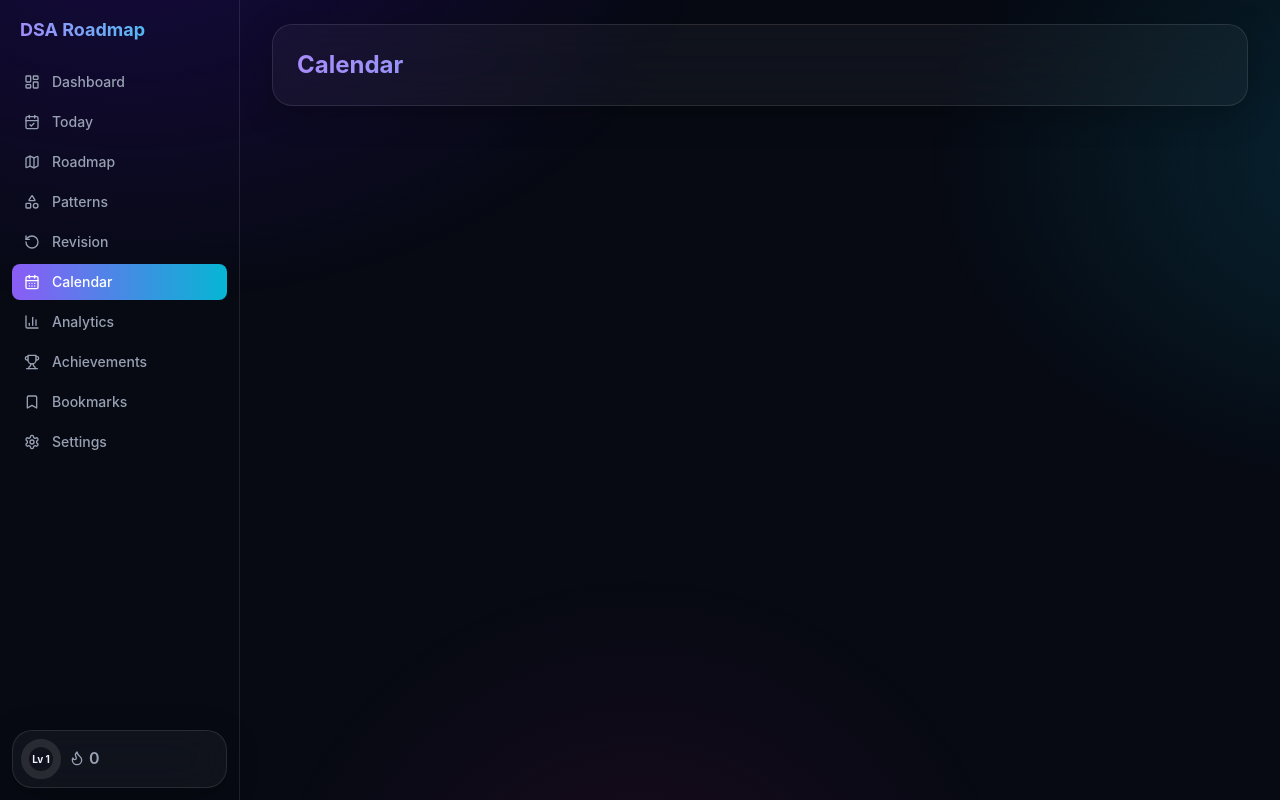
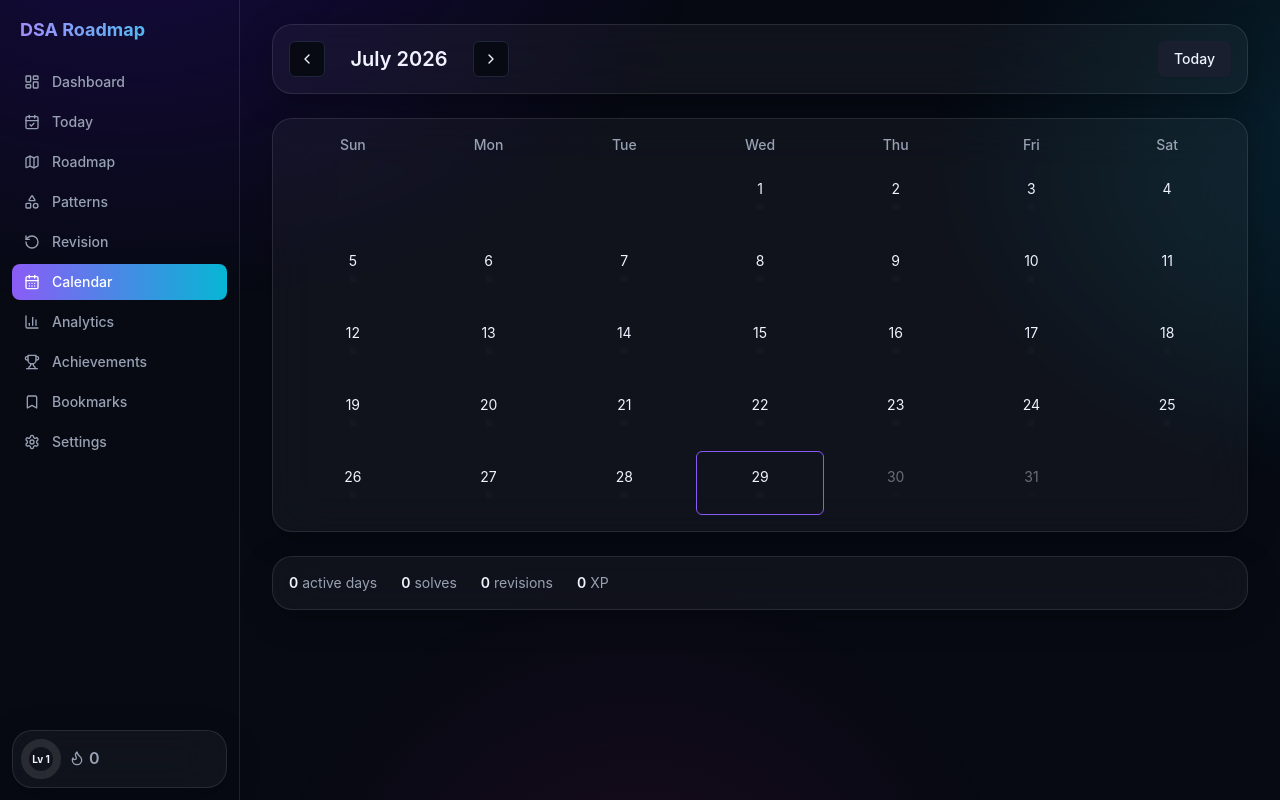
Before and after one commit to ayushsinghh0/LeetCode, a React (Vite) app: page /calendar in a window 1280 px wide. Built offline with nearby package versions, Linux system fonts and the light colour scheme.

Commit message:
feat: calendar with per-day detail dialog

```diff
--- a/src/pages/CalendarPage.tsx
+++ b/src/pages/CalendarPage.tsx
@@ -1,7 +1,247 @@
+import { useState } from 'react';
+import {
+  startOfMonth,
+  endOfMonth,
+  eachDayOfInterval,
+  getDay,
+  addMonths,
+  format,
+  parseISO,
+  isAfter,
+} from 'date-fns';
+import { ChevronLeft, ChevronRight, CheckCircle2, XCircle, Zap, Timer, CalendarX } from 'lucide-react';
+import { Dialog, DialogContent, DialogHeader, DialogTitle, DialogDescription } from '@/components/ui/dialog';
+import { Button } from '@/components/ui/button';
+import { EmptyState } from '@/components/shared/EmptyState';
+import { useAppDispatch, useAppSelector } from '@/store/hooks';
+import { activeQuestionSet } from '@/store/slices/uiSlice';
+import { selectPerDay, selectQuestionById } from '@/store/selectors';
+import { hasActivity, isPerfectDay } from '@/utils/engine/streak';
+import { toISODate, todayISO } from '@/utils/dates';
+import { cn } from '@/utils/cn';
+import type { DayLog } from '@/types';
+
+const WEEKDAY_LABELS = ['Sun', 'Mon', 'Tue', 'Wed', 'Thu', 'Fri', 'Sat'];
+
+// Same 0-4 intensity scale as the heatmap (src/components/shared/Heatmap.tsx) — kept in sync by
+// convention since Heatmap doesn't export its LEVEL_CLASS/level-bucketing helpers.
+const LEVEL_CLASS: Record<0 | 1 | 2 | 3 | 4, string> = {
+  0: 'bg-muted/40',
+  1: 'bg-violet-900/40',
+  2: 'bg-violet-700/50',
+  3: 'bg-violet-500/70',
+  4: 'bg-violet-400',
+};
+
+function activityLevel(count: number): 0 | 1 | 2 | 3 | 4 {
+  if (count === 0) return 0;
+  if (count <= 2) return 1;
+  if (count <= 5) return 2;
+  if (count <= 8) return 3;
+  return 4;
+}
+
+function dayLogCount(log: DayLog | undefined): number {
+  return log ? log.solvedIds.length + log.revisionsPassed.length + log.revisionsFailed.length : 0;
+}
+
+function titleFor(id: number): string {
+  return selectQuestionById(id)?.title ?? `#${id}`;
+}
+
 export default function CalendarPage() {
+  const dispatch = useAppDispatch();
+  const dayLogs = useAppSelector((s) => s.progress.dayLogs);
+  const perDay = useAppSelector(selectPerDay);
+  const today = todayISO();
+  const [viewMonth, setViewMonth] = useState<Date>(() => parseISO(today));
+  const [selectedDate, setSelectedDate] = useState<string | null>(null);
+
+  const monthStart = startOfMonth(viewMonth);
+  const monthEnd = endOfMonth(viewMonth);
+  const days = eachDayOfInterval({ start: monthStart, end: monthEnd });
+  const leadingOffset = getDay(monthStart);
+
+  const selectedLog = selectedDate ? dayLogs[selectedDate] : undefined;
+
+  let activeDays = 0;
+  let totalSolves = 0;
+  let totalRevisions = 0;
+  let totalXp = 0;
+  for (const day of days) {
+    const log = dayLogs[toISODate(day)];
+    if (hasActivity(log)) activeDays++;
+    if (log) {
+      totalSolves += log.solvedIds.length;
+      totalRevisions += log.revisionsPassed.length + log.revisionsFailed.length;
+      totalXp += log.xpEarned;
+    }
+  }
+
+  function handleDialogOpenChange(open: boolean) {
+    if (!open) setSelectedDate(null);
+  }
+
   return (
-    <div className="glass p-6">
-      <h1 className="text-2xl font-bold text-gradient">Calendar</h1>
+    <div className="space-y-6">
+      <header className="glass flex flex-wrap items-center justify-between gap-4 p-4">
+        <div className="flex items-center gap-2">
+          <Button
+            variant="outline"
+            size="icon"
+            aria-label="Previous month"
+            onClick={() => setViewMonth((m) => addMonths(m, -1))}
+          >
+            <ChevronLeft />
+          </Button>
+          <h1 className="min-w-[10ch] text-center text-xl font-semibold">{format(viewMonth, 'MMMM yyyy')}</h1>
+          <Button
+            variant="outline"
+            size="icon"
+            aria-label="Next month"
+            onClick={() => setViewMonth((m) => addMonths(m, 1))}
+          >
+            <ChevronRight />
+          </Button>
+        </div>
+        <Button variant="secondary" onClick={() => setViewMonth(parseISO(today))}>
+          Today
+        </Button>
+      </header>
+
+      <div className="glass p-4">
+        <div className="mb-2 grid grid-cols-7 gap-2 text-center text-sm font-medium text-muted-foreground">
+          {WEEKDAY_LABELS.map((label) => (
+            <div key={label}>{label}</div>
+          ))}
+        </div>
+        <div className="grid grid-cols-7 gap-2">
+          {Array.from({ length: leadingOffset }).map((_, i) => (
+            <div key={`pad-${i}`} aria-hidden="true" />
+          ))}
+          {days.map((day) => {
+            const iso = toISODate(day);
+            const log = dayLogs[iso];
+            const count = dayLogCount(log);
+            const level = activityLevel(count);
+            const future = isAfter(day, parseISO(today));
+            const isToday = iso === today;
+            const perfect = isPerfectDay(log, perDay);
+
+            return (
+              <button
+                key={iso}
+                type="button"
+                disabled={future}
+                data-level={level}
+                aria-label={`${format(day, 'MMMM d, yyyy')} — ${count} activities`}
+                onClick={() => setSelectedDate(iso)}
+                className={cn(
+                  'relative flex h-16 flex-col items-center justify-center gap-1 rounded-md border border-transparent text-sm transition-colors',
+                  future ? 'cursor-not-allowed opacity-40' : 'hover:bg-accent',
+                  isToday && 'border-primary',
+                  perfect && 'ring-2 ring-violet-400',
+                )}
+              >
+                <span>{format(day, 'd')}</span>
+                <span className={cn('h-2 w-2 rounded-full', LEVEL_CLASS[level])} aria-hidden="true" />
+              </button>
+            );
+          })}
+        </div>
+      </div>
+
+      <div className="glass flex flex-wrap gap-x-6 gap-y-2 p-4 text-sm">
+        <div>
+          <span className="font-semibold text-foreground">{activeDays}</span>{' '}
+          <span className="text-muted-foreground">active days</span>
+        </div>
+        <div>
+          <span className="font-semibold text-foreground">{totalSolves}</span>{' '}
+          <span className="text-muted-foreground">solves</span>
+        </div>
+        <div>
+          <span className="font-semibold text-foreground">{totalRevisions}</span>{' '}
+          <span className="text-muted-foreground">revisions</span>
+        </div>
+        <div>
+          <span className="font-semibold text-foreground">{totalXp}</span>{' '}
+          <span className="text-muted-foreground">XP</span>
+        </div>
+      </div>
+
+      <Dialog open={selectedDate !== null} onOpenChange={handleDialogOpenChange}>
+        {selectedDate && (
+          <DialogContent className="max-h-[85vh] overflow-y-auto">
+            <DialogHeader>
+              <DialogTitle>{format(parseISO(selectedDate), 'EEEE, MMMM d, yyyy')}</DialogTitle>
+              <DialogDescription>
+                {selectedLog
+                  ? `${selectedLog.solvedIds.length} solved · ${
+                      selectedLog.revisionsPassed.length + selectedLog.revisionsFailed.length
+                    } revisions · ${selectedLog.xpEarned} XP · ${selectedLog.focusMinutes} focus min`
+                  : 'No activity on this day'}
+              </DialogDescription>
+            </DialogHeader>
+
+            {!selectedLog ? (
+              <EmptyState icon={CalendarX} title="No activity on this day" />
+            ) : (
+              <div className="space-y-4">
+                {selectedLog.solvedIds.length > 0 && (
+                  <div>
+                    <p className="mb-2 text-sm font-medium">Solved</p>
+                    <ul className="space-y-1">
+                      {selectedLog.solvedIds.map((id) => (
+                        <li key={id}>
+                          <button
+                            type="button"
+                            className="text-sm text-primary hover:underline"
+                            onClick={() => dispatch(activeQuestionSet(id))}
+                          >
+                            {titleFor(id)}
+                          </button>
+                        </li>
+                      ))}
+                    </ul>
+                  </div>
+                )}
+
+                {(selectedLog.revisionsPassed.length > 0 || selectedLog.revisionsFailed.length > 0) && (
+                  <div>
+                    <p className="mb-2 text-sm font-medium">Revisions</p>
+                    <ul className="space-y-1">
+                      {selectedLog.revisionsPassed.map((id) => (
+                        <li key={`p-${id}`} className="flex items-center gap-2 text-sm">
+                          <CheckCircle2 className="h-4 w-4 text-easy" aria-hidden="true" />
+                          {titleFor(id)}
+                        </li>
+                      ))}
+                      {selectedLog.revisionsFailed.map((id) => (
+                        <li key={`f-${id}`} className="flex items-center gap-2 text-sm">
+                          <XCircle className="h-4 w-4 text-hard" aria-hidden="true" />
+                          {titleFor(id)}
+                        </li>
+                      ))}
+                    </ul>
+                  </div>
+                )}
+
+                <div className="flex items-center gap-4 text-sm text-muted-foreground">
+                  <span className="flex items-center gap-1">
+                    <Zap className="h-4 w-4" aria-hidden="true" />
+                    {selectedLog.xpEarned} XP
+                  </span>
+                  <span className="flex items-center gap-1">
+                    <Timer className="h-4 w-4" aria-hidden="true" />
+                    {selectedLog.focusMinutes} focus min
+                  </span>
+                </div>
+              </div>
+            )}
+          </DialogContent>
+        )}
+      </Dialog>
     </div>
   );
 }
```
Also changed, not shown: 1 other file (tests, documents, lock files or other folders).
